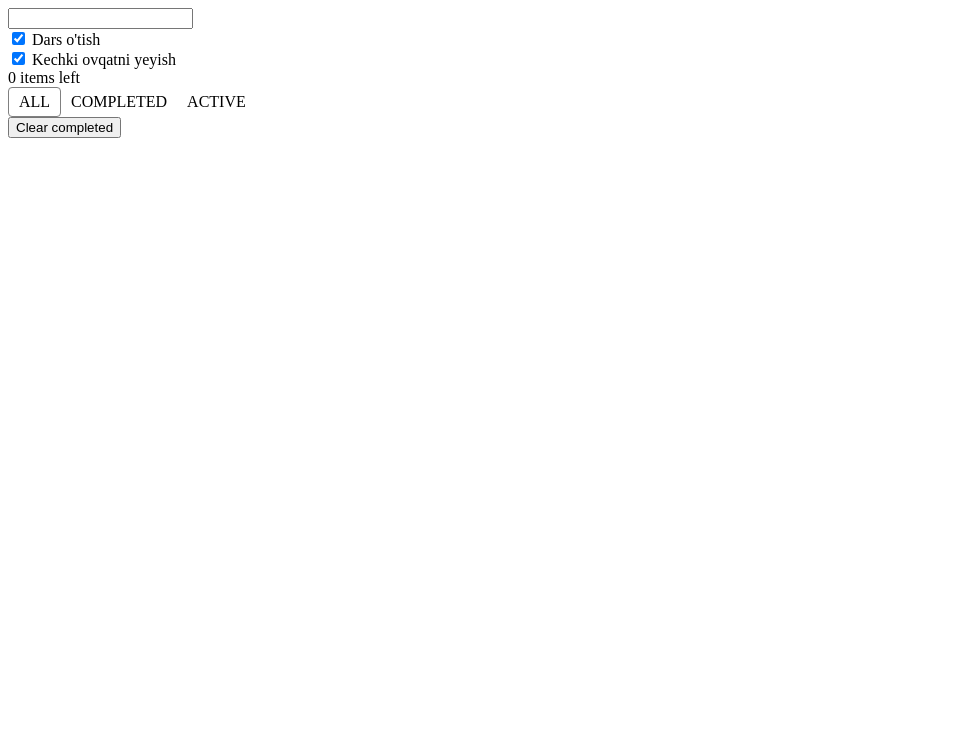
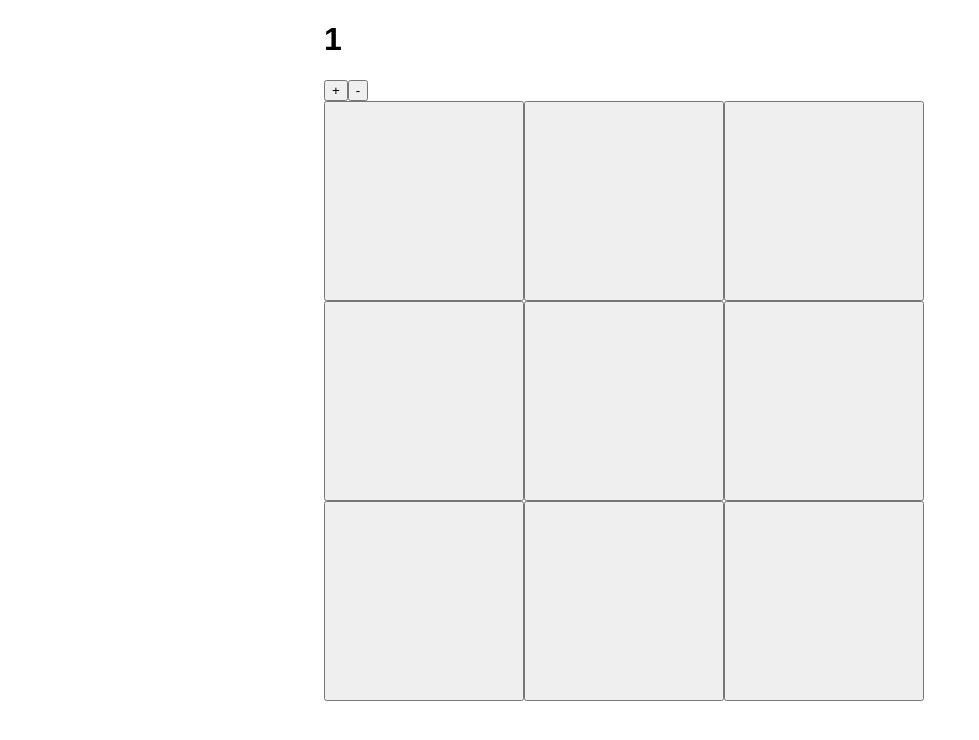
Before and after one commit to mirjalol-norkulov/vuejs, a Vue app: page / in a window 1280 px wide. Shown: the top 740 px of the page, without its empty margins (0-979 px from the left). Built offline with nearby package versions, Linux system fonts and the light colour scheme.

Commit message:
lesson 4

```diff
--- a/src/App.vue
+++ b/src/App.vue
@@ -1,92 +1,52 @@
 <template>
   <div id="app">
-    <input v-model="newTodoContent" @keyup.enter="addTodo" />
-    <todo-item
-      v-for="todo in filteredTodos"
-      :key="todo.id"
-      :todo="todo"
-      @checkbox-click="changeComplete(todo.id)"
-    />
-
-    <div>{{ activeCountText }}</div>
-    <div class="filter">
-      <div
-        v-for="filterItem in filters"
-        :key="filterItem"
-        class="filter__item"
-        :class="{ 'filter__item--active': filter === filterItem }"
-      >
-        <input
-          type="radio"
-          v-model="filter"
-          :value="filterItem"
-          :id="filterItem"
-          class="filter__input"
-        />
-        <label :for="filterItem" class="filter__label">{{ filterItem }}</label>
-      </div>
+    <div class="main">
+      <h1>{{ count }}</h1>
+      <button @click="count++">+</button>
+      <button @click="count--">-</button>
+      <TicTacToe />
     </div>
-
-    <button @click="clearCompleted">Clear completed</button>
   </div>
 </template>
 
 <script>
-// custom event
-import TodoItem from "./components/TodoItem";
+import TicTacToe from "./components/TicTacToe";
 
 export default {
   name: "App",
-  components: {
-    TodoItem
-  },
+  components: { TicTacToe },
   data() {
     return {
-      filters: ["ALL", "COMPLETED", "ACTIVE"],
-      filter: "ALL",
-      todos: [
-        { id: 1, content: "Dars o'tish", completed: true },
-        { id: 2, content: "Kechki ovqatni yeyish", completed: true },
-      ],
-      newTodoContent: ""
+      count1: 1,
+      user: {
+        id: 1,
+        name: 'Ali'
+      }
     }
   },
   computed: {
-    activeCountText() {
-      const count = this.todos.filter(todo => !todo.completed).length;
-      if (count === 1) {
-        return "1 item left";
+    count: {
+      get() {
+        return this.count1;
+      },
+      set(value) {
+        if (value < 0) {
+          return;
+        }
+        localStorage.setItem("count", value);
+        this.count1 = value;
       }
-      return `${count} items left`;
-    },
-    filteredTodos() {
-      if (this.filter === "ALL") {
-        return this.todos;
-      }
-
-      return this.todos.filter(todo => this.filter === "COMPLETED" ? todo.completed : !todo.completed)
     }
   },
-  methods: {
-    changeComplete(todoId) {
-      this.todos = this.todos.map(todo => {
-        if (todo.id === todoId) {
-          return { ...todo, completed: !todo.completed }
-        } else {
-          return todo;
-        }
-      })
+  watch: {
+    count: (newValue, oldValue) => {
+      console.log(`count1 ${oldValue} dan ${newValue} ga o'zgardi.`);
     },
-    clearCompleted() {
-      this.todos = this.todos.filter(todo => !todo.completed)
-    },
-    addTodo(event) {
-      if (event.key === "Enter") {
-        this.todos.push({
-          id: this.todos.length + 1,
-          content: this.newTodoContent,
-          completed: false
-        })
+    user: {
+      immediate: true,
+      deep: true,
+      handler(newValue) {
+        console.log('user: ', newValue);
       }
     }
   }
@@ -95,27 +55,16 @@ export default {
 </script>
 
 <style lang="scss">
-.filter {
-  display: flex;
+* {
+  box-sizing: border-box;
+}
 
-  &__item {
-    display: flex;
-    align-items: center;
-    cursor: pointer;
-  }
+body {
+  font-family: "Helvetica", sans-serif;
+}
 
-  &__item--active {
-    border: solid 1px gray;
-    border-radius: 4px;
-  }
-
-  &__input {
-    display: none;
-  }
-
-  &__label {
-    cursor: pointer;
-    padding: 5px 10px;
-  }
+.main {
+  width: 50%;
+  margin: 0 auto;
 }
 </style>
--- /dev/null
+++ b/src/components/TicTacToe.vue
@@ -0,0 +1,92 @@
+<template>
+  <div class="tic-tac">
+    <button
+      ref="button"
+      v-for="(btn, index) in buttons"
+      :key="index"
+      class="tic-tac__btn"
+      @click="handleClick(index)"
+    >{{ btn }}</button>
+  </div>
+</template>
+
+<script>
+const X = "X"
+const O = "O"
+const EMPTY = " "
+
+export default {
+  name: "TicTacToe",
+  data() {
+    return {
+      turn: X,
+      buttons: [
+        EMPTY, EMPTY, EMPTY,
+        EMPTY, EMPTY, EMPTY,
+        EMPTY, EMPTY, EMPTY
+      ],
+      winningLines: [
+        [0, 1, 2],
+        [3, 4, 5],
+        [6, 7, 8],
+        [0, 3, 6],
+        [1, 4, 7],
+        [2, 5, 8],
+        [0, 4, 8],
+        [2, 4, 6]
+      ],
+      clicksCount: 0,
+      object: {
+        property: 10
+      }
+    }
+  },
+  methods: {
+    handleClick(index) {
+      // this.buttons[index] = this.turn; not works in Vue 2
+      this.$set(this.buttons, index, this.turn);
+
+      // this.$set(this.object, property, 15);
+      this.turn = this.turn === X ? O : X;
+
+      this.clicksCount++;
+
+      if (this.clicksCount >= 5) {
+        this.checkForWin();
+      }
+    },
+    checkForWin() {
+      const isXWon = this.winningLines.some(line => line.every(index => this.buttons[index] === X));
+      const isOWon = this.winningLines.some(line => line.every(index => this.buttons[index] === O));
+
+
+      if (isXWon) {
+        setTimeout(() => {
+          alert('X yutdi!')
+        }, 100);
+      }
+
+      if (isOWon) {
+        alert('O yutdi!')
+      }
+
+      if (this.clicksCount === 9) {
+        alert('Durrang!')
+      }
+
+    }
+  }
+}
+</script>
+
+<style lang="scss">
+.tic-tac {
+  display: grid;
+  grid-template-columns: repeat(3, 200px);
+  grid-template-rows: repeat(3, 200px);
+
+  .tic-tac__btn {
+    font-size: 48px;
+  }
+}
+</style>
--- a/src/components/TodoItem.vue
+++ b/src/components/TodoItem.vue
@@ -1,18 +1,88 @@
 <template>
-  <div>
+  <div class="todo-item" :class="{ 'todo-item--completed': todo.completed }">
     <input type="checkbox" :checked="todo.completed" @change="onCheckboxChange" />
-    {{ todo.content }}
+    <input
+      v-if="isEditing"
+      ref="input"
+      class="todo-item__input"
+      v-model="newTodoContent"
+      @blur="deactivateEditMode"
+      @keyup.esc="deactivateEditMode"
+      @keyup.enter="onTodoContentChange"
+    />
+    <div v-else class="todo-item__content" @dblclick="activateEditMode">{{ todo.content }}</div>
   </div>
 </template>
 
 <script>
 export default {
   name: "TodoItem",
-  props: ['todo'],
+  props: {
+    todo: {
+      type: Object,
+      required: true,
+      validator(todo) {
+        if (!todo.id) {
+          console.error('id mavjud emas')
+          return false;
+        }
+
+        return true;
+      }
+    }
+  },
+  data() {
+    return {
+      newTodoContent: '',
+      isEditing: false
+    }
+  },
   methods: {
     onCheckboxChange() {
       this.$emit('checkbox-click');
+    },
+    onTodoContentChange() {
+      this.$emit('edit', this.newTodoContent);
+      this.isEditing = false;
+    },
+    activateEditMode() {
+      this.isEditing = true;
+      this.newTodoContent = this.todo.content;
+      this.$nextTick(() => {
+        this.$refs.input.focus();
+      })
+    },
+    deactivateEditMode() {
+      this.isEditing = false;
     }
   }
 }
 </script>
+
+<style lang="scss">
+.todo-item {
+  padding: 8px 4px;
+  border-bottom: solid 1px lightgray;
+  font-size: 24px;
+  color: #4d4d4d;
+  display: flex;
+  align-items: center;
+
+  &--completed {
+    .todo-item__content {
+      text-decoration: line-through;
+    }
+  }
+
+  &__input {
+    border: 0;
+    outline: none;
+    font-size: inherit;
+    color: inherit;
+  }
+
+  &__content {
+    flex-grow: 1;
+  }
+}
+</style>
```
Also changed, not shown: src/components/BaseButton.vue (added, +53 -0 lines), src/components/TodoList.vue (added, +156 -0 lines).
